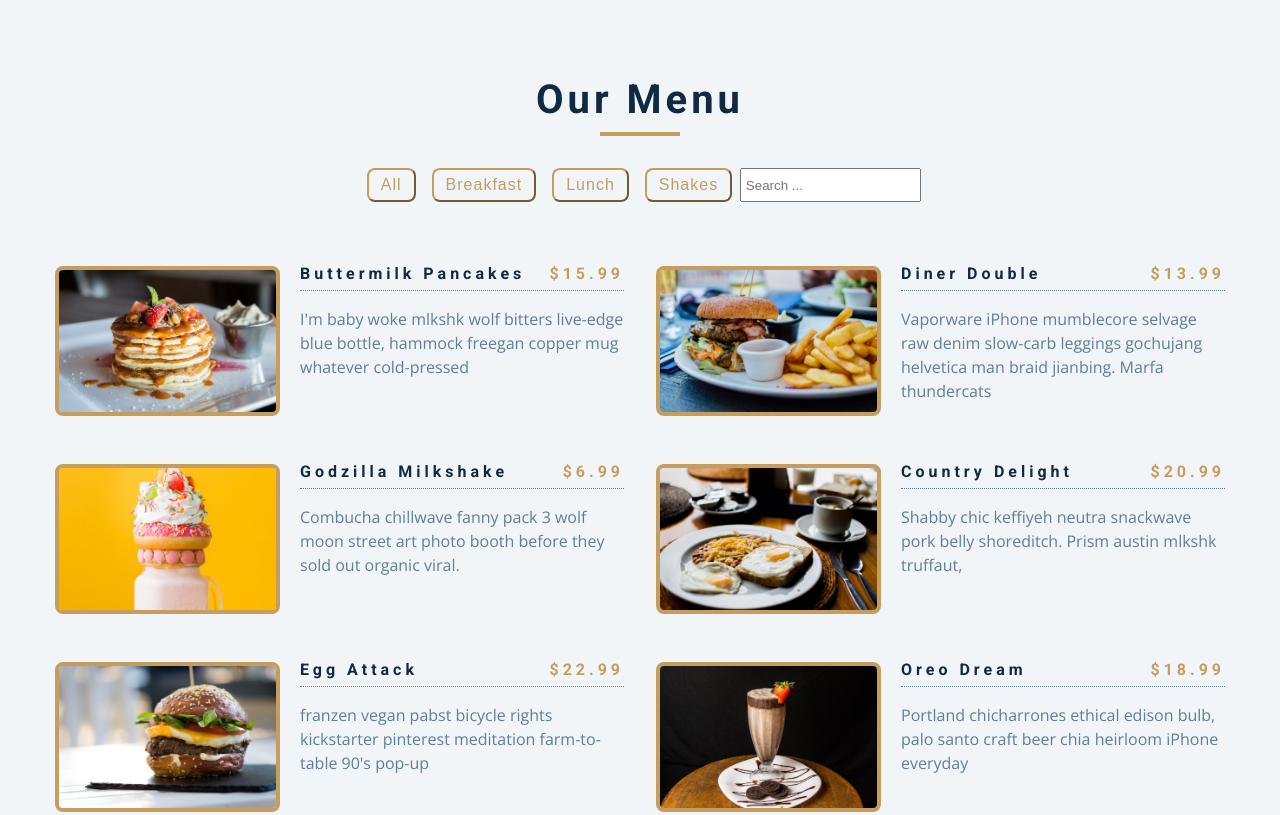
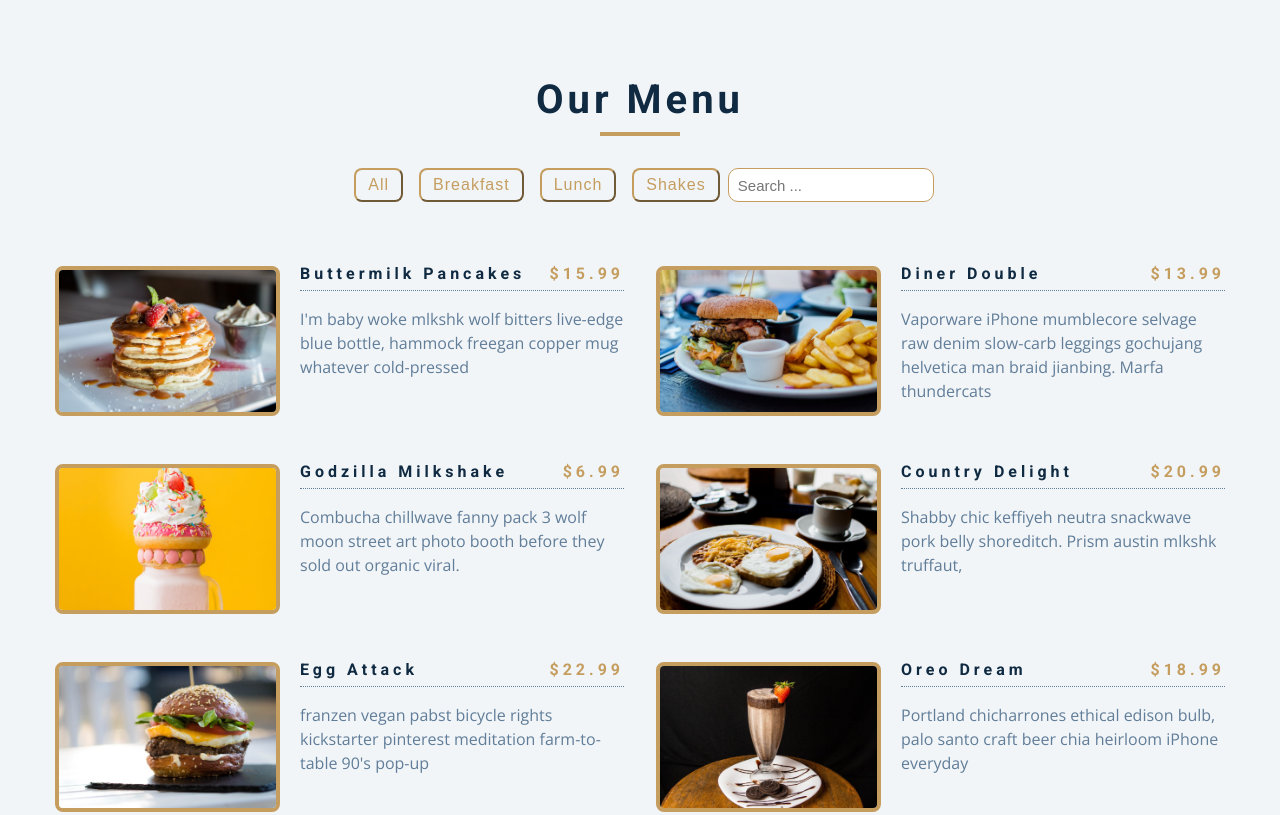
Before and after one commit to annayrin/MenuFilter, a plain HTML site: page index.html in a window 1280 px wide. Shown: the top 815 px of the page. Drawn offline with nearby package versions, Linux system fonts and the light colour scheme.

Commit message:
adding changes

```diff
--- a/styles.css
+++ b/styles.css
@@ -262,3 +262,10 @@ Menu
     height: 150px;
   }
 }
+#search{
+  padding-left:5px;
+  font-size: 15px;
+  border: 1px solid #C59D5FFF;
+  border-radius: 10px;
+  color: #C59D5FFF;
+}
```
